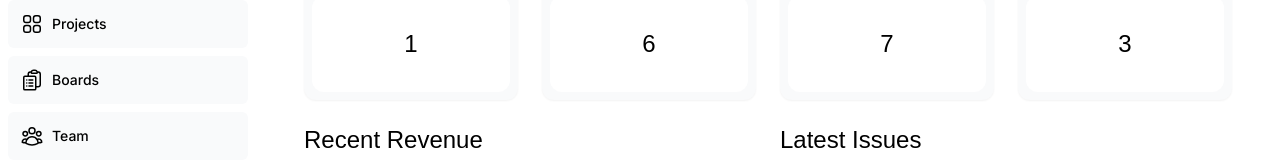
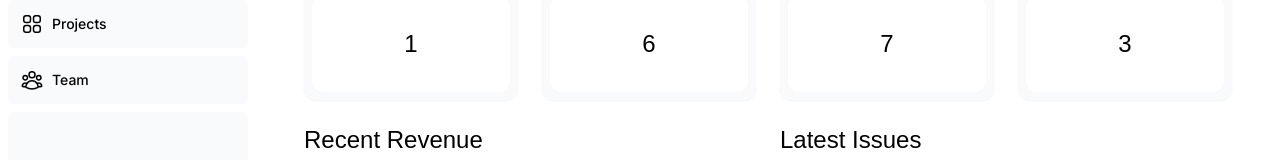
Before and after one commit to marci0garcia/pebble, a Next.js app: page /dashboard in a window 1280 px wide. Shown: the part 160-320 px from the top of the page. Built offline with nearby package versions, Linux system fonts and the light colour scheme; a web font is replaced by a local one.

Commit message:
removing boards

```diff
--- a/app/ui/dashboard/nav-links.tsx
+++ b/app/ui/dashboard/nav-links.tsx
@@ -23,11 +23,7 @@ const links = [
     href: '/dashboard/projects',
     icon: Squares2X2Icon,
   },
-  {
-    name: 'Boards',
-    href: '/dashboard/boards',
-    icon: ClipboardDocumentListIcon,
-  },
+
   { name: 'Team', href: '/dashboard/team', icon: UserGroupIcon },
 ];
 
```
